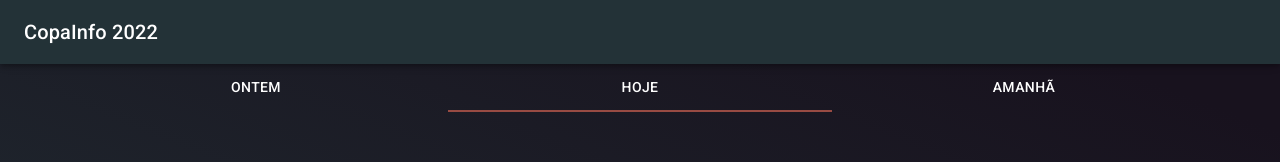
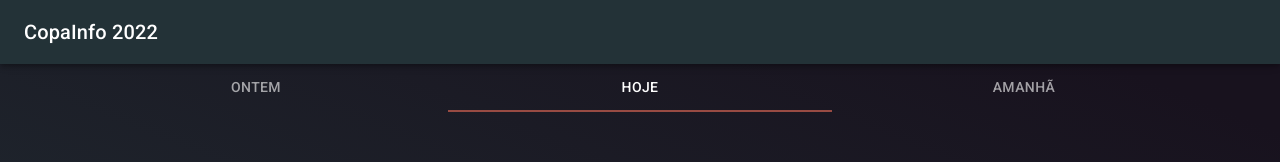
Before and after one commit to Eslley/copainfo, a React (Create React App) app: page /#/jogos-do-dia in a window 1280 px wide. Shown: the top 162 px of the page. Built offline with nearby package versions, Linux system fonts and the light colour scheme; no server answers.

Commit message:
fix: Warning no component SwipeableViews

```diff
--- a/src/pages/days-games/DaysGames.js
+++ b/src/pages/days-games/DaysGames.js
@@ -92,7 +92,7 @@ function DaysGames() {
         onChange={handleChange}
         sx={{ '& .MuiTabs-indicator': { backgroundColor: "#984B43" } }}
         variant="fullWidth"
-        textColor="primary.light"
+        textColor="inherit"
       >
         <Tab label="Ontem" {...a11yProps(0)} />
         <Tab label="Hoje" {...a11yProps(0)} />
```
